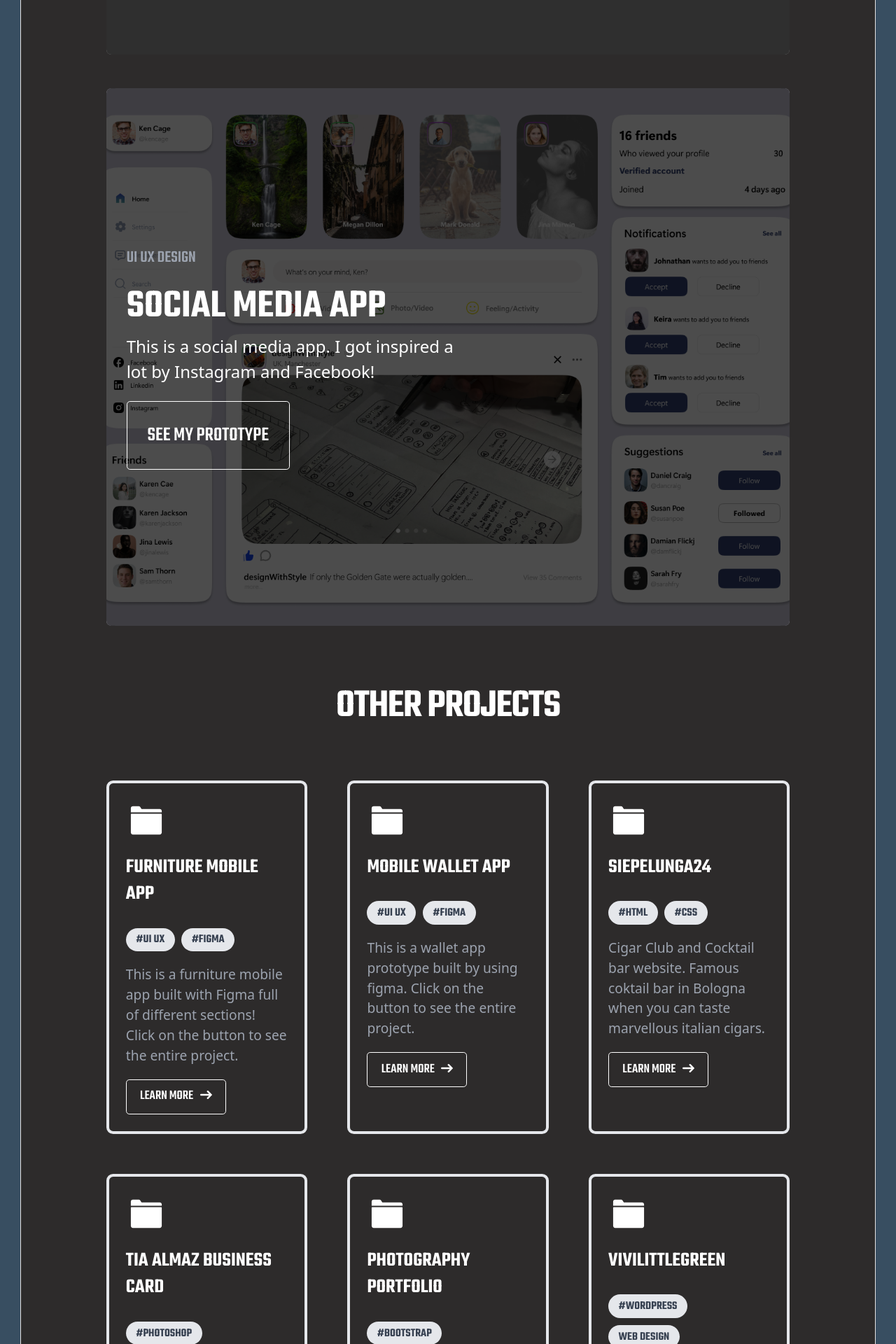
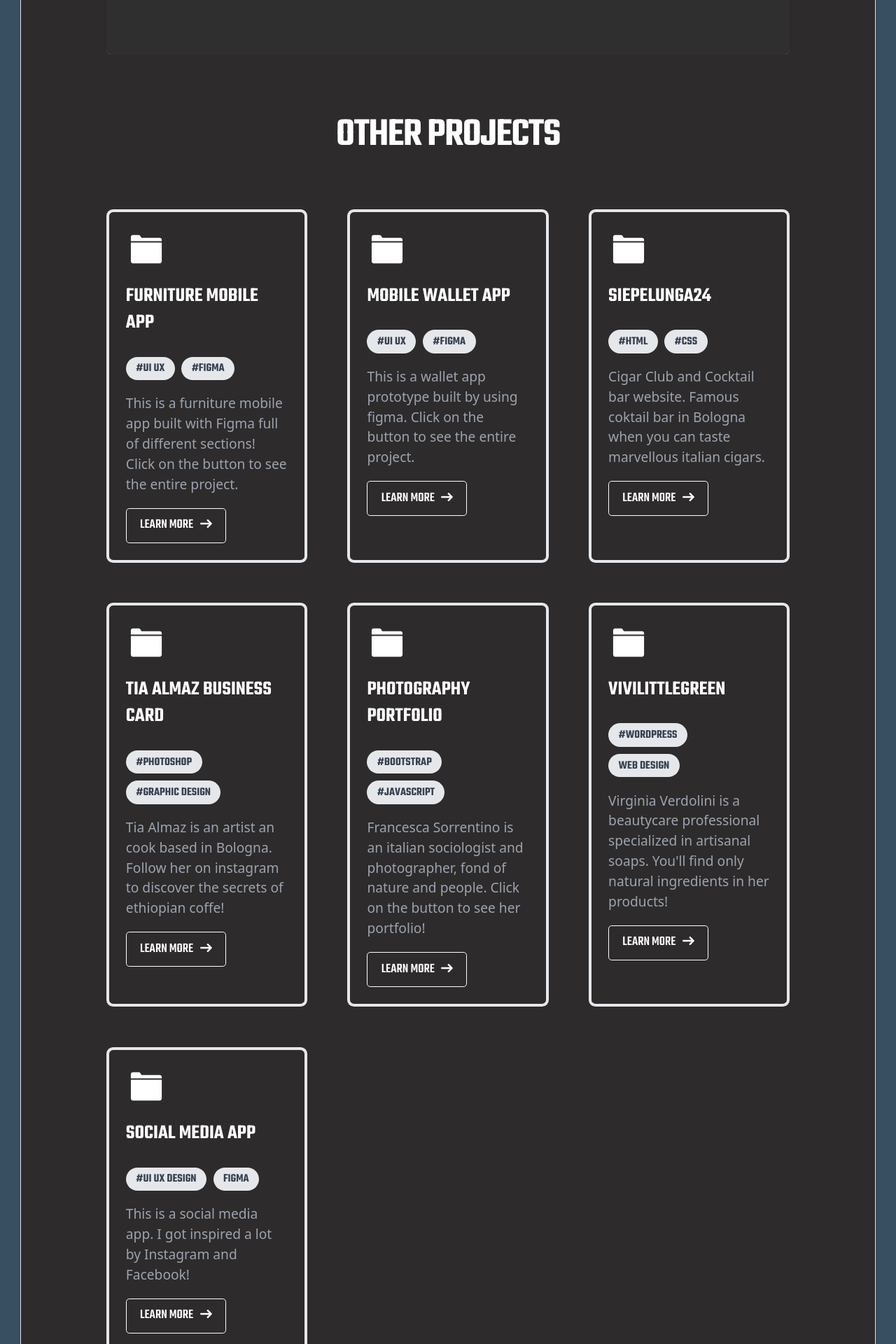
Before and after one commit to andreasiano/Portfolio_UI-UX, a React (Create React App) app: page / in a window 1280 px wide. Shown: the part 4880-6800 px from the top of the page at 70% size. Built offline with nearby package versions, Linux system fonts and the light colour scheme; grey boxes are pictures that could not be loaded.

Commit message:
Removed one project

```diff
--- a/src/scenes/Map.jsx
+++ b/src/scenes/Map.jsx
@@ -62,6 +62,17 @@ const cards = [
       "Virginia Verdolini is a beautycare professional specialized in artisanal soaps. You'll find only natural ingredients in her products!",
     button: "LEARN MORE",
     href: "https://dev-vivilittlegreen.pantheonsite.io/",
+  },
+  {
+    id: 7,
+    title: "SOCIAL MEDIA APP",
+    hashtag1: "#UI UX DESIGN",
+    hashtag2: "FIGMA",
+    content:
+      "This is a social media app. I got inspired a lot by Instagram and Facebook!",
+    button: "LEARN MORE",
+    href:
+      "https://www.figma.com/file/uEAdz7u5zXdx2ihP1IgvAv/Social-Media-App?type=design&node-id=0-1&mode=design&t=E0UgvqOio4fH0YrM-0",
   },
 ];
 
--- a/src/scenes/Projects.jsx
+++ b/src/scenes/Projects.jsx
@@ -115,30 +115,6 @@ export default function Projects() {
               </button>
             </div>
           </div>
-          <div class="relative w-4/5 mx-auto mb-10 mt-10">
-            <img
-              class="md:h-[50vh] lg:h-[80vh] sm:h-[70vh] xxs:h-[60vh] w-full object-cover rounded-md"
-              src={img5}
-            ></img>
-            <div class="absolute inset-0 bg-black opacity-70 rounded-md"></div>
-            <div class="absolute inset-0 flex items-start flex-col justify-center px-6">
-              <h4 className="font-teko text-gray-400 pb-5 font-regular max-w-[400px] text-[20px] ">
-                UI UX DESIGN
-              </h4>
-              <h1 class="text-white xxs:text-2xl sm:text-3xl md:text-4xl max-w-[400px] leading-10 font-teko lg:text-5xl mb-2 font-bold">
-                SOCIAL MEDIA APP
-              </h1>
-              <p className="font-sans text-white pb-5 font-regular max-w-[400px] xxs:text-[15px] lg:text-[20px] ">
-                This is a social media app. I got inspired a lot by Instagram
-                and Facebook!
-              </p>
-              <button class="lg:p-6 xxs:p-2 xxs:text-xl lg:text-2xl font-teko bg-transparent hover:bg-white text-white font-regular hover:text-black transition duration-500 py-2 px-4 border border-white hover:border-transparent rounded">
-                <a href="https://www.figma.com/file/uEAdz7u5zXdx2ihP1IgvAv/Social-Media-App?type=design&node-id=0-1&mode=design&t=yTG06TkCklZ1siY3-0">
-                  SEE MY PROTOTYPE
-                </a>
-              </button>
-            </div>
-          </div>
         </motion.div>
       </section>
     );
```
